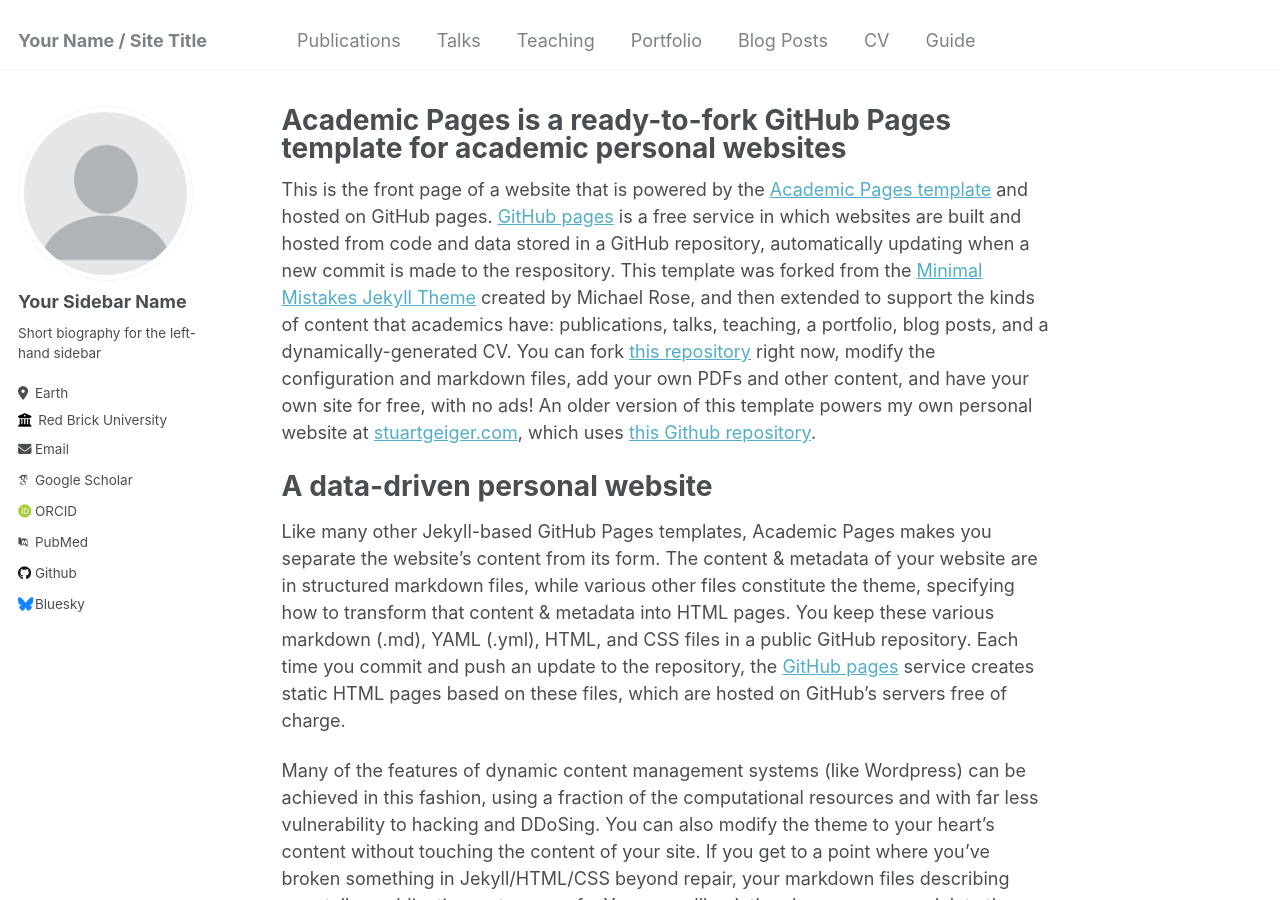
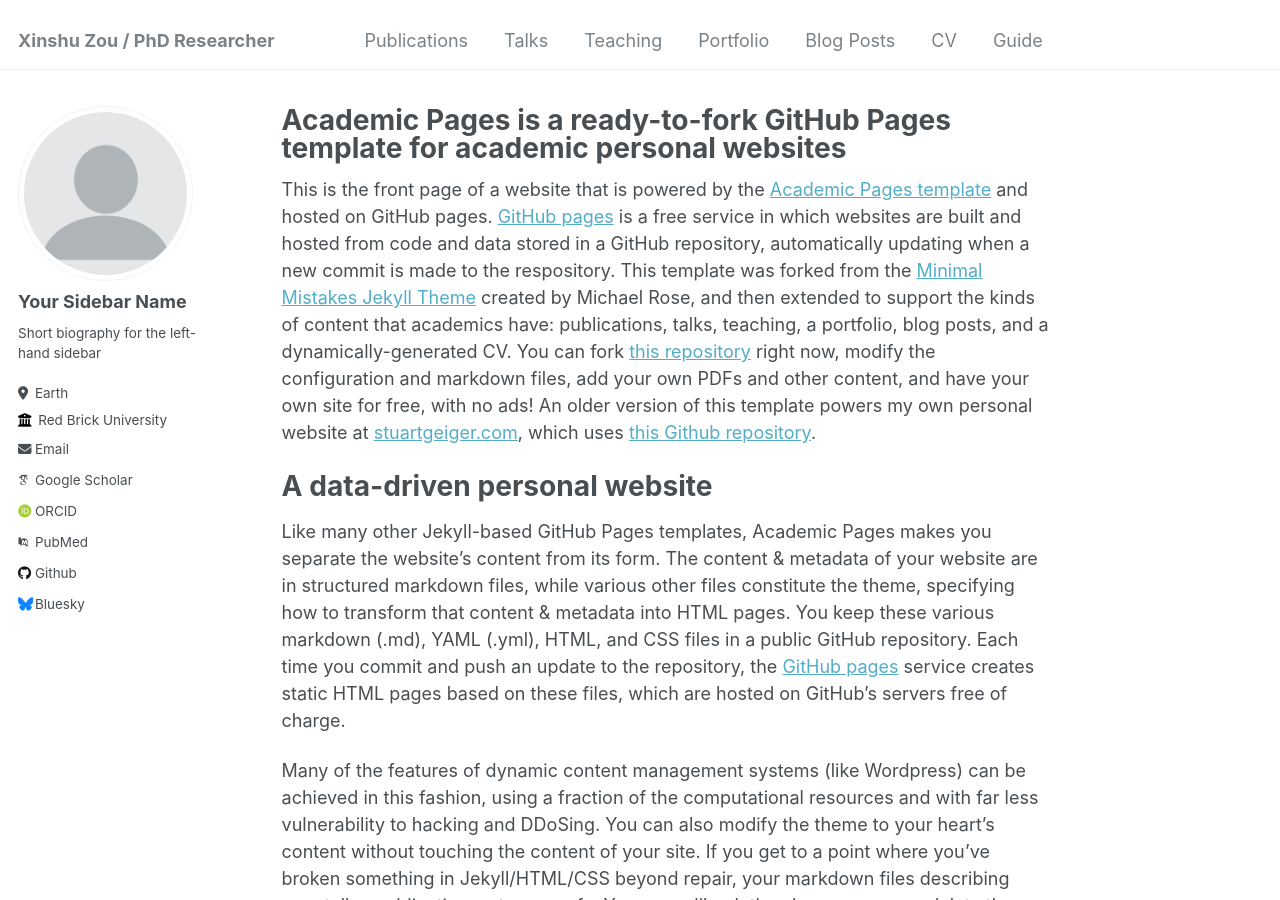
Before and after one commit to xinshuzou/xinshuzou, a Jekyll site: the page built from _pages/about.md, in a window 1280 px wide and 900 px high. Built offline with Jekyll 4.4.1, drawn with Linux system fonts in a browser that asks for light colours; some web fonts are replaced.

Commit message:
Update _config.yml

```diff
--- a/_config.yml
+++ b/_config.yml
@@ -8,7 +8,7 @@
 
 # Basic Site Settings
 locale                   : "en-US"
-title                    : "Your Name / Site Title"
+title                    : "Xinshu Zou / PhD Researcher"
 title_separator          : "-"
 name                     : &name "Your Name"
 description              : &description "personal description"
```
